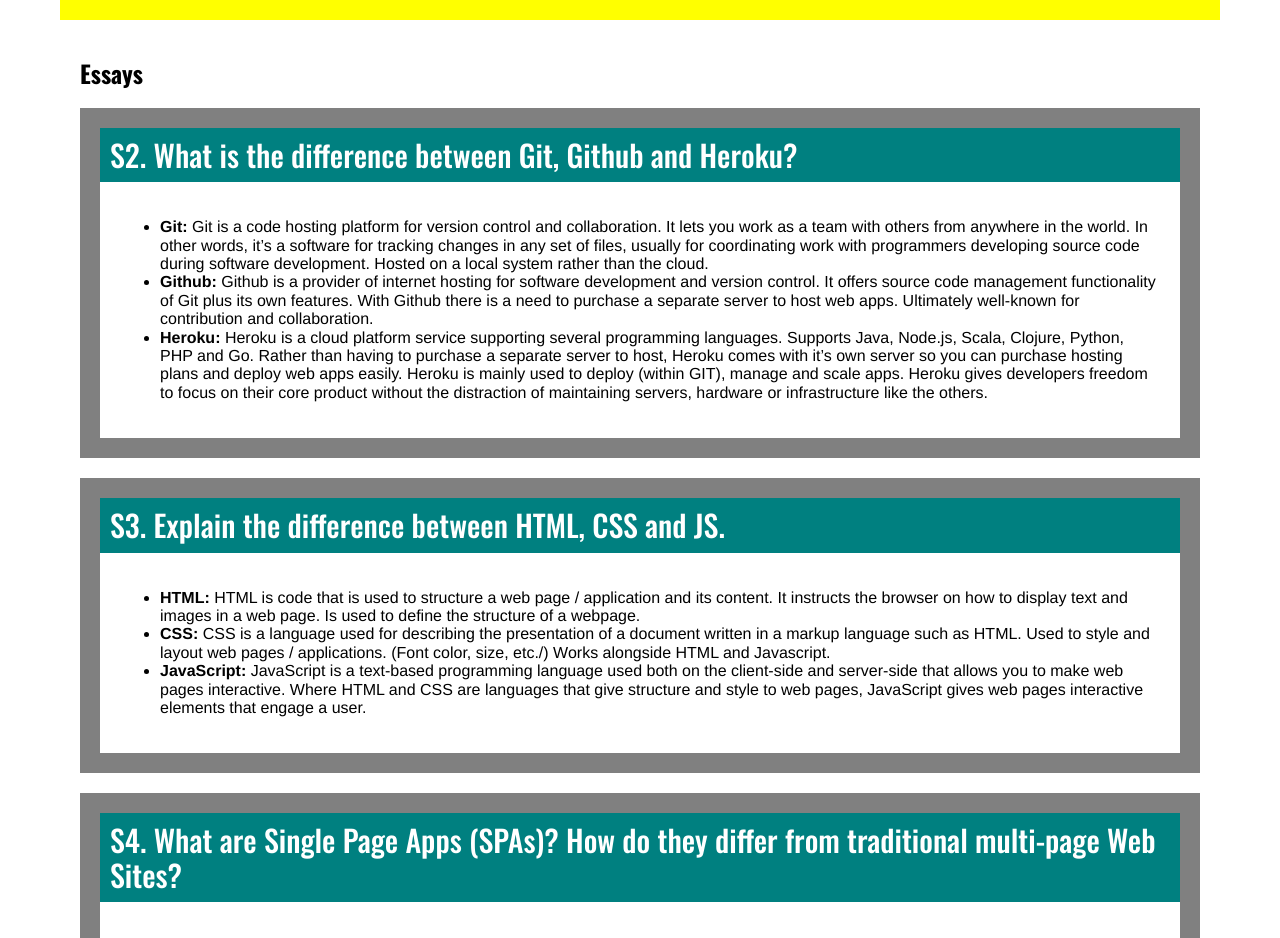
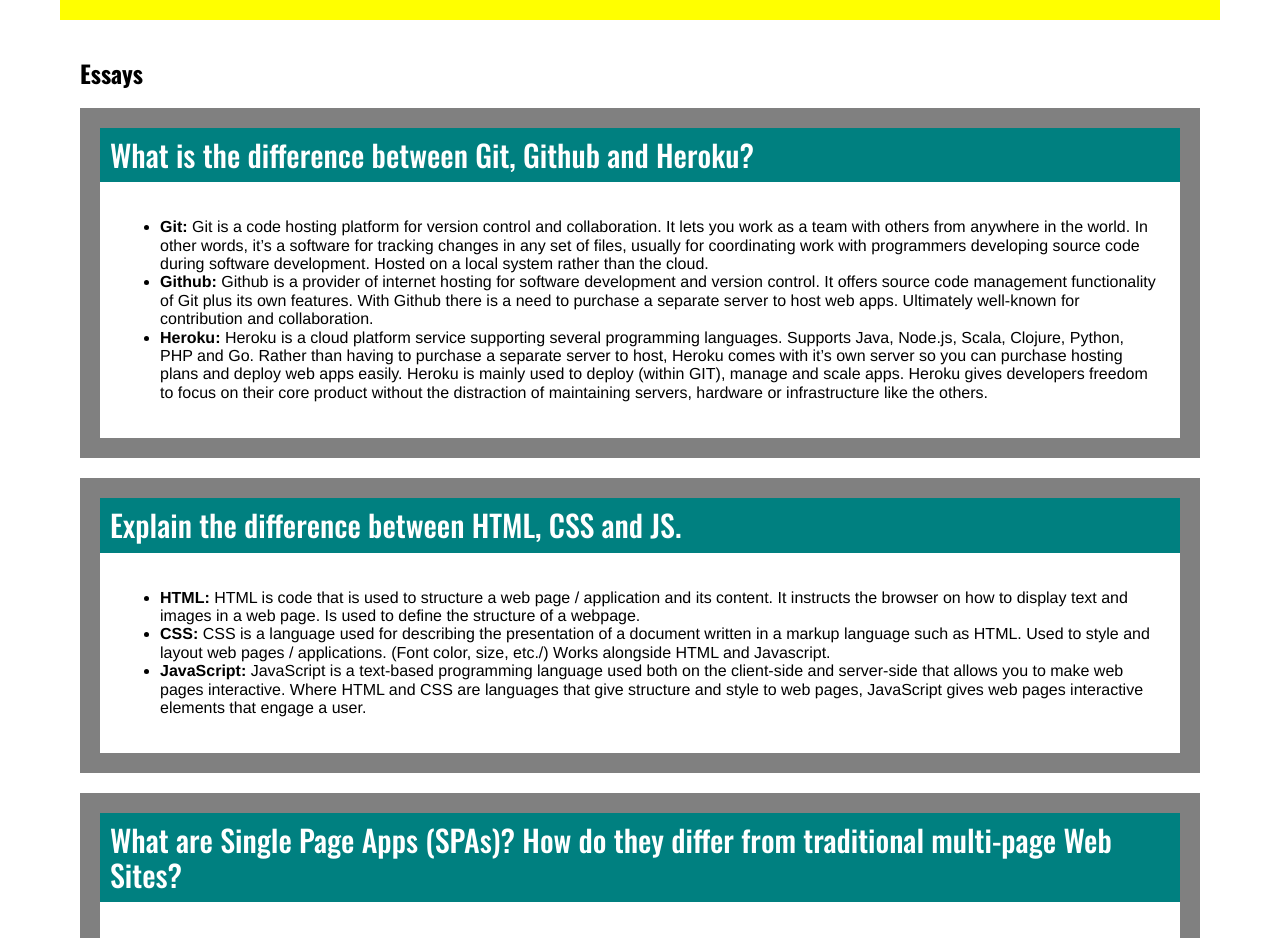
Before and after one commit to swcarey/Web-1-Carey-Spencer-Final, a React (Create React App) app: page /homework in a window 1280 px wide. Shown: the part 643-1581 px from the top of the page. Built offline with nearby package versions, Linux system fonts and the light colour scheme.

Commit message:
Updating homework

```diff
--- a/src/React/Homework/Essays/Essays.jsx
+++ b/src/React/Homework/Essays/Essays.jsx
@@ -7,21 +7,21 @@
     return (
         <EssaysStyled>
             <h2>Essays</h2>
-            <Essay q='S2. What is the difference between Git, Github and Heroku?'>
+            <Essay q='What is the difference between Git, Github and Heroku?'>
                 <ul>
                     <li><b>Git:</b> Git is a code hosting platform for version control and collaboration. It lets you work as a team with others from anywhere in the world. In other words, it’s a software for tracking changes in any set of files, usually for coordinating work with programmers developing source code during software development. Hosted on a local system rather than the cloud. </li>
                     <li><b>Github:</b> Github is a provider of internet hosting for software development and version control. It offers source code management functionality of Git plus its own features. With Github there is a need to purchase a separate server to host web apps. Ultimately well-known for contribution and collaboration.</li>
                     <li><b>Heroku:</b> Heroku is a cloud platform service supporting several programming languages. Supports Java, Node.js, Scala, Clojure, Python, PHP and Go. Rather than having to purchase a separate server to host, Heroku comes with it’s own server so you can purchase hosting plans and deploy web apps easily. Heroku is mainly used to deploy (within GIT), manage and scale apps. Heroku gives developers freedom to focus on their core product without the distraction of maintaining servers, hardware or infrastructure like the others. </li>
                 </ul>
             </Essay >
-            <Essay q='S3. Explain the difference between HTML, CSS and JS.'>
+            <Essay q='Explain the difference between HTML, CSS and JS.'>
                 <ul>
                     <li><b>HTML:</b> HTML is code that is used to structure a web page / application and its content. It instructs the browser on how to display text and images in a web page. Is used to define the structure of a webpage.</li>
                     <li><b>CSS:</b> CSS is a language used for describing the presentation of a document written in a markup language such as HTML. Used to style and layout web pages / applications. (Font color, size, etc./) Works alongside HTML and Javascript.</li>
                     <li><b>JavaScript:</b> JavaScript is a text-based programming language used both on the client-side and server-side that allows you to make web pages interactive. Where HTML and CSS are languages that give structure and style to web pages, JavaScript gives web pages interactive elements that engage a user.</li>
                 </ul>
             </Essay>
-            <Essay q='S4. What are Single Page Apps (SPAs)? How do they differ from traditional multi-page Web Sites?'>
+            <Essay q='What are Single Page Apps (SPAs)? How do they differ from traditional multi-page Web Sites?'>
                 <ul>
                     <li><b>Single Page Apps + Multi-page Apps:</b> Single Page Applications are the choice to make if someone is planning to build a seamless experience for its users. A single-page application that doesn’t need to reload the page during its use and works within a browser. Some examples of these include Facebook, Netflix and Google maps.
 Single page applications use a JavaScript framework for distributing application functionality over the web. With this, the biggest advantage of an SPA is the speed with how quickly information is provided. Information is initially transmitted when the site/app is launched or being refreshed in the background so you can use it without load time unlike multi-page Web Sites which require the exact opposite.
@@ -75,6 +75,20 @@
                         <li><b>Agile means:</b> Within the business context, agility means being able to respond to consumer or market changes at a moment's notice -- or make adjustments proactively ahead of them. Companies can adapt to changing conditions and reinvent itself for continued success such as adapting to things like working remote and having employees conference in. One draw back with this is requiring a consistent team.  </li>
                 </ul>
             </Essay>
+            <Essay q= 'What are testing environments? What is the difference between Local, Dev, QA and Production?'>
+                <ul>
+                        <li><b>Testing Environments:</b> A test environment is any space in which software undergoes a series of experimental uses.  This includes setting up a server to run tests so you can create identical environments every time to test the product. In addition, it also involves hardware and a network configuration.</li>
+                        <li><b>Local Environments:</b> A local development environment allows you to use your own machine to run your website, instead of using one provided by a web hosting company. You can customize the setup without worrying that it'll affect your live site, as well as make and test site development before uploading your site.</li>
+                        <li><b>Development Environments:</b> The development environment is the set of processes and programming tools used to create the program or software product. A development environment is often seen as a developer's "everything-goes" workspace. When working with a development environment it is part of a tiered structure of environments, where changes are deployed through different environments before reaching a live website. </li>
+                        <li><b>QA Environments:</b> A QA (Quality Assurance) environment is where you test your upgrade procedure against data, hardware, and software that closely simulate the Production environment and where you allow intended users to test the resulting Waveset application. </li>
+                        <li><b>Production Environments:</b> The production environment refers to where the software or products have been made live for use of the intended users. Once something is in the production environment, any and all bugs need to have already been fixed and the product or update must work perfectly.  </li>
+                </ul>
+            </Essay>
+            <Essay q= 'Function vs Form: When are web images considered part of the content (HTML) as opposed to part of the appearance (CSS)?'>
+                <ul>
+                        <li><b>Answer. </b> Answer.  </li>
+                </ul>
+            </Essay>
         </EssaysStyled>
     )
 }
```
